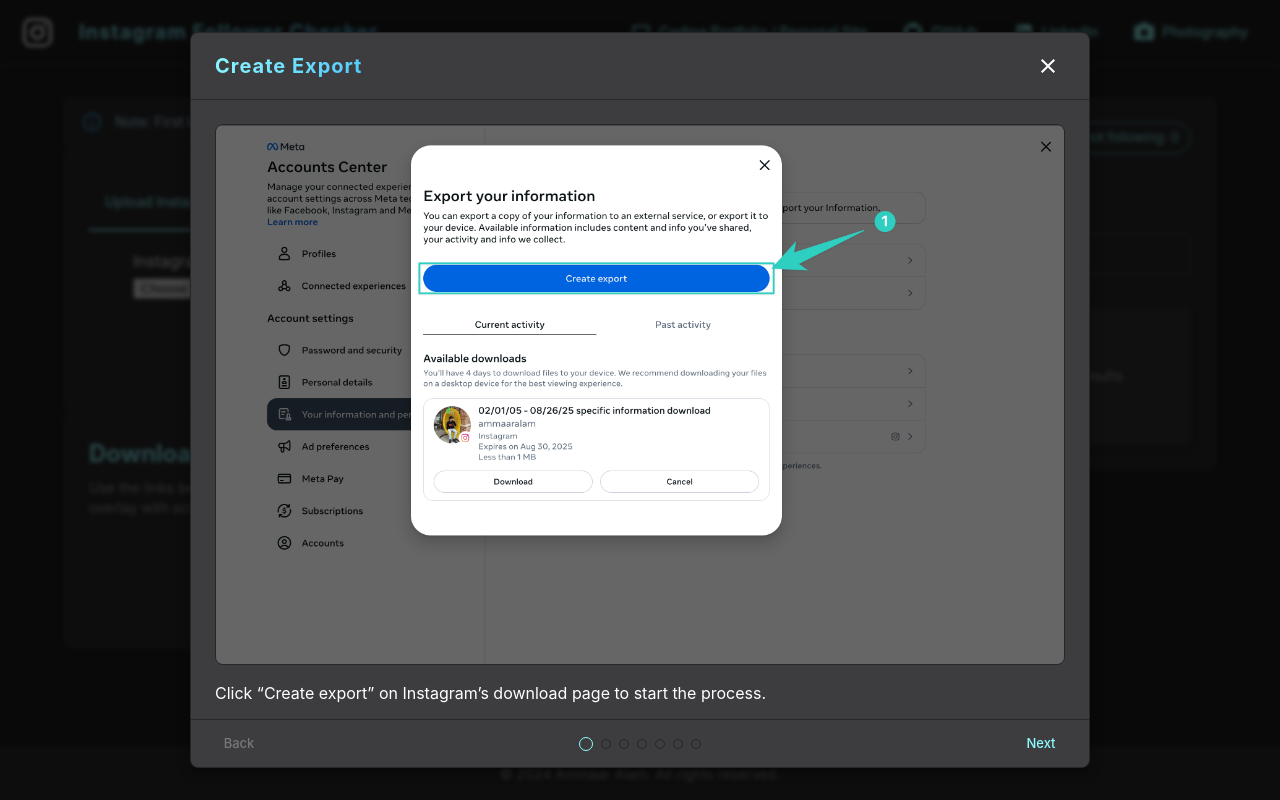
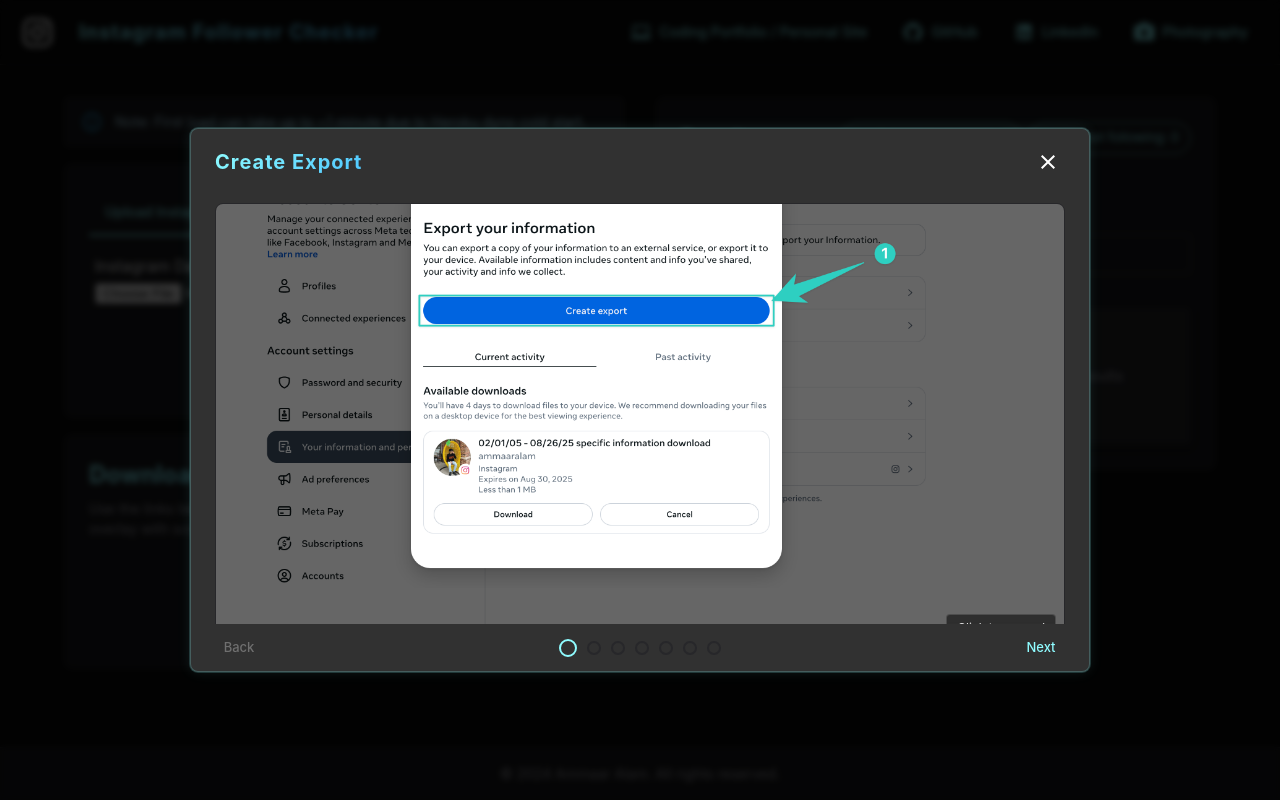
Before and after one commit to Ammaar-Alam/instagram-Checker, a React (Create React App) app in the folder client/: page / in a window 1280 px wide. Both pictures are taken after a click on the button "Follow These Steps (Walkthrough)". Built offline with nearby package versions, Linux system fonts and the light colour scheme.

Commit message:
finalizing step menu

```diff
--- a/client/src/App.js
+++ b/client/src/App.js
@@ -43,6 +43,7 @@
 import CheckRoundedIcon from '@mui/icons-material/CheckRounded';
 import Grow from '@mui/material/Grow';
 import { keyframes } from '@mui/system';
+import ZoomInIcon from '@mui/icons-material/ZoomIn';
 
 // Portfolio-inspired dark theme
 const darkTheme = createTheme({
@@ -126,6 +127,10 @@
   const [filterText, setFilterText] = useState('');
   const [activeStep, setActiveStep] = useState(0);
   const [tutorialOpen, setTutorialOpen] = useState(false);
+  const [lightboxOpen, setLightboxOpen] = useState(false);
+  const [lightboxSrc, setLightboxSrc] = useState('');
+  const CYAN = '#8ffcff';
+  const BLUE = '#0284c7';
 
   const DYI_URL = 'https://accountscenter.instagram.com/info_and_permissions/dyi/?entry_point=notification';
 
@@ -135,7 +140,7 @@
     '100%': { opacity: 1, transform: 'translateY(0)' }
   });
 
-  const TutorialImage = ({ step }) => {
+  const TutorialImage = ({ step, onOpen }) => {
     const stepStr = String(step).padStart(2, '0');
     const candidates = [
       // Preferred numeric filenames e.g., 01.png, 02.png, ...
@@ -150,18 +155,24 @@
     const [index, setIndex] = useState(0);
     const [visible, setVisible] = useState(true);
     const [loaded, setLoaded] = useState(false);
+    const [needsExpand, setNeedsExpand] = useState(false);
+    const containerRef = useRef(null);
     if (!visible) return null;
     return (
-      <Box sx={{
+      <Box ref={containerRef} sx={{
         mt: 1,
         mb: 2,
         border: '1px solid',
         borderColor: 'divider',
         borderRadius: 2,
         overflow: 'hidden',
-        minHeight: { xs: 220, sm: 300, md: 460 },
+        minHeight: { xs: 220, sm: 280 },
+        maxHeight: { xs: '50vh', md: '56vh' },
         position: 'relative',
-        animation: `${fadeSlideIn} 220ms ease`
+        animation: `${fadeSlideIn} 220ms ease`,
+        display: 'flex',
+        alignItems: 'center',
+        justifyContent: 'center'
       }}>
         {!loaded && (
           <Skeleton variant="rectangular" sx={{ position: 'absolute', inset: 0, bgcolor: 'rgba(255,255,255,0.04)' }} />
@@ -169,13 +180,48 @@
         {/* eslint-disable-next-line jsx-a11y/alt-text */}
         <img
           src={candidates[index]}
-          style={{ width: '100%', height: 'auto', display: 'block' }}
-          onLoad={() => setLoaded(true)}
+          style={{ maxWidth: '100%', maxHeight: '100%', width: 'auto', height: 'auto', objectFit: 'contain', display: 'block', cursor: 'zoom-in' }}
+          onLoad={(e) => {
+            setLoaded(true);
+            try {
+              const natW = e.target.naturalWidth;
+              const natH = e.target.naturalHeight;
+              const cont = containerRef.current;
+              if (cont) {
+                const cw = cont.clientWidth;
+                const ch = cont.clientHeight;
+                const scale = Math.min(cw / natW, ch / natH);
+                setNeedsExpand(scale < 1);
+              }
+            } catch {}
+          }}
           onError={() => {
             if (index < candidates.length - 1) setIndex(index + 1);
             else setVisible(false);
           }}
+          onClick={() => onOpen && onOpen(candidates[index])}
         />
+        {loaded && needsExpand && (
+          step === 4 || step === 5 ? (
+            <Box sx={{
+              position: 'absolute',
+              inset: 0,
+              display: 'flex',
+              alignItems: 'center',
+              justifyContent: 'center',
+              pointerEvents: 'none'
+            }}>
+              <Box sx={{ display: 'flex', alignItems: 'center', gap: 1, px: 1.25, py: 0.75, borderRadius: 999, bgcolor: 'rgba(0,0,0,0.55)', color: '#e5e5e5', fontSize: 12, border: '1px solid rgba(255,255,255,0.15)', backdropFilter: 'blur(1px)' }}>
+                <ZoomInIcon fontSize="small" />
+                Click to expand
+              </Box>
+            </Box>
+          ) : (
+            <Box sx={{ position: 'absolute', bottom: 8, right: 8, px: 1.25, py: 0.5, borderRadius: 1, bgcolor: 'rgba(0,0,0,0.55)', color: '#e5e5e5', fontSize: 12, border: '1px solid rgba(255,255,255,0.15)', backdropFilter: 'blur(1px)' }}>
+              Click to expand
+            </Box>
+          )
+        )}
       </Box>
     );
   };
@@ -354,7 +400,7 @@
             {/* Left column: alerts, uploader, instructions */}
             <Grid item xs={12} md={6}>
           {/* Cold start note */}
-          <Alert severity="info" sx={{ backgroundColor: 'background.paper', border: '1px solid', borderColor: 'divider' }}>
+          <Alert severity="info" sx={{ backgroundColor: 'background.paper', border: '1px solid', borderColor: 'divider', mb: 2 }}>
             Note: First load can take up to ~1 minute due to Heroku dyno cold start.
           </Alert>
 
@@ -366,7 +412,8 @@
               backgroundColor: 'background.paper',
               borderRadius: 2,
               border: '1px solid',
-              borderColor: 'divider'
+              borderColor: 'divider',
+              mt: 2
             }}
           >
             <Tabs
@@ -377,7 +424,7 @@
               sx={{ mb: 2 }}
             >
               <Tab value="zip" label="Upload Instagram ZIP (Recommended)" />
-              <Tab value="json" label="Upload followers (JSON/HTML) + following (JSON/HTML)" />
+              <Tab value="json" label="Upload Followers + Following (Legacy)" />
             </Tabs>
             {error && (
               <Alert severity="error" sx={{ width: '100%', mb: 2 }}>
@@ -399,7 +446,7 @@
               {uploadMode === 'zip' ? (
                 <>
                   <Box mb={2}>
-                    <Typography variant="subtitle1">Instagram Data ZIP (JSON or HTML exports supported):</Typography>
+                    <Typography variant="subtitle1">Instagram Data ZIP (Just upload the ZIP file, no need to extract it):</Typography>
                     <input
                       type="file"
                       accept=".zip,application/zip,application/x-zip-compressed"
@@ -456,7 +503,8 @@
               backgroundColor: 'background.paper',
               borderRadius: 2,
               border: '1px solid',
-              borderColor: 'divider'
+              borderColor: 'divider',
+              mt: 2
             }}
           >
             <Typography variant="h5" gutterBottom sx={{ fontWeight: 700, background: 'linear-gradient(135deg, #8ffcff, #4dc6ff)', WebkitBackgroundClip: 'text', WebkitTextFillColor: 'transparent' }}>
@@ -483,50 +531,54 @@
             maxWidth="md"
             TransitionComponent={Grow}
             transitionDuration={200}
-            BackdropProps={{ sx: { backgroundColor: 'rgba(10,10,10,0.75)', backdropFilter: 'blur(2px)' } }}
+            BackdropProps={{ sx: { backgroundColor: 'rgba(0,0,0,0.78)', backdropFilter: 'blur(3px)' } }}
             PaperProps={{
               sx: {
-                backgroundColor: 'background.paper',
-                border: '1px solid',
-                borderColor: 'divider',
+                backgroundColor: 'background.default',
+                border: '1px solid rgba(143, 252, 255, 0.22)',
                 borderRadius: 2,
-                boxShadow: 8
+                boxShadow: '0 0 0 1px rgba(143, 252, 255, 0.18), 0 0 14px rgba(143, 252, 255, 0.10)',
+                height: { xs: '72vh', md: '68vh' },
+                display: 'flex',
+                flexDirection: 'column'
               }
             }}
           >
-            <DialogTitle sx={{ display: 'flex', alignItems: 'center', justifyContent: 'space-between' }}>
+            <DialogTitle sx={{ display: 'flex', alignItems: 'center', justifyContent: 'space-between', bgcolor: 'transparent' }}>
               <Typography variant="h6" sx={{ fontWeight: 700, background: 'linear-gradient(135deg, #8ffcff, #4dc6ff)', WebkitBackgroundClip: 'text', WebkitTextFillColor: 'transparent' }}>{steps[activeStep]?.label}</Typography>
               <IconButton onClick={() => setTutorialOpen(false)} size="small">
                 <CloseIcon />
               </IconButton>
             </DialogTitle>
-            <DialogContent dividers>
+            <DialogContent sx={{ bgcolor: 'transparent', pt: 1, flex: 1, overflowY: 'auto', minHeight: 0 }}>
               <Box key={activeStep} sx={{ animation: `${fadeSlideIn} 220ms ease` }}>
-                {steps[activeStep]?.withImage && <TutorialImage step={activeStep + 1} />}
-                <Typography>{steps[activeStep]?.description}</Typography>
+                {steps[activeStep]?.withImage && <TutorialImage step={activeStep + 1} onOpen={(src) => { setLightboxSrc(src); setLightboxOpen(true); }} />}
+                <Typography variant="body2" color="text.secondary" sx={{ mt: 0.5 }}>
+                  {steps[activeStep]?.description}
+                </Typography>
               </Box>
             </DialogContent>
-            <DialogActions sx={{ px: 2 }}>
+            <DialogActions sx={{ px: 2, bgcolor: 'transparent' }}>
               <Box sx={{ width: '100%', display: 'flex', alignItems: 'center', justifyContent: 'space-between', gap: 2 }}>
                 <Button size="small" onClick={() => setActiveStep((s) => Math.max(0, s - 1))} disabled={activeStep === 0}>
                   Back
                 </Button>
                 {/* Custom dots with check marks */}
-                <Box sx={{ display: 'flex', alignItems: 'center', gap: 1 }}>
+                <Box sx={{ display: 'flex', alignItems: 'center', gap: 1.25 }}>
                   {steps.map((_, i) => {
                     const completed = i < activeStep;
                     const isActive = i === activeStep;
                     return (
-                      <Box key={i} onClick={() => setActiveStep(i)} sx={{ position: 'relative', width: isActive ? 14 : 10, height: isActive ? 14 : 10, cursor: 'pointer' }}>
+                      <Box key={i} onClick={() => setActiveStep(i)} sx={{ position: 'relative', width: isActive ? 18 : 14, height: isActive ? 18 : 14, cursor: 'pointer' }}>
                         <Box sx={{
                           width: '100%', height: '100%', borderRadius: '50%',
-                          border: '1.5px solid',
-                          borderColor: completed || isActive ? 'primary.main' : 'divider',
-                          bgcolor: completed ? 'rgba(143,252,255,0.15)' : 'transparent',
+                          border: '2px solid',
+                          borderColor: isActive ? CYAN : completed ? BLUE : 'divider',
+                          bgcolor: completed ? BLUE : 'transparent',
                           transition: 'all 200ms ease'
                         }} />
                         {completed && (
-                          <CheckRoundedIcon fontSize="inherit" sx={{ position: 'absolute', inset: -2, color: 'primary.main' }} />
+                          <CheckRoundedIcon sx={{ position: 'absolute', top: '50%', left: '50%', transform: 'translate(-50%, -50%)', color: '#ffffff', fontSize: 12 }} />
                         )}
                       </Box>
                     );
@@ -543,6 +595,24 @@
                 )}
               </Box>
             </DialogActions>
+          </Dialog>
+          {/* Lightbox for tutorial images */}
+          <Dialog
+            open={lightboxOpen}
+            onClose={() => setLightboxOpen(false)}
+            fullWidth
+            maxWidth="lg"
+            BackdropProps={{ sx: { backgroundColor: 'rgba(0,0,0,0.88)', backdropFilter: 'blur(2px)' } }}
+            PaperProps={{ sx: { backgroundColor: 'transparent', boxShadow: 'none' } }}
+          >
+            <Box sx={{ display: 'flex', alignItems: 'center', justifyContent: 'center', p: 0 }}>
+              {/* eslint-disable-next-line jsx-a11y/alt-text */}
+              <img
+                src={lightboxSrc}
+                style={{ maxWidth: '92vw', maxHeight: '92vh', objectFit: 'contain', display: 'block', cursor: 'zoom-out' }}
+                onClick={() => setLightboxOpen(false)}
+              />
+            </Box>
           </Dialog>
             </Grid>
 
```
